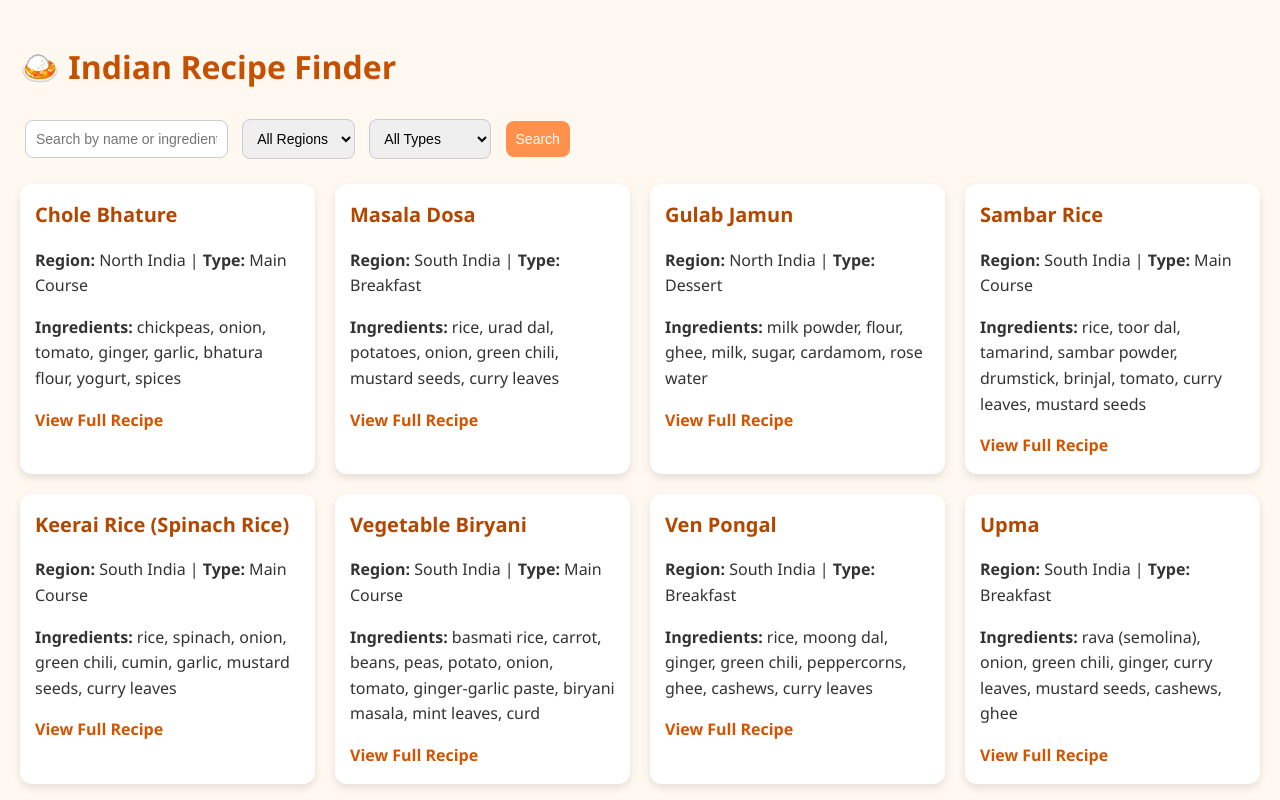
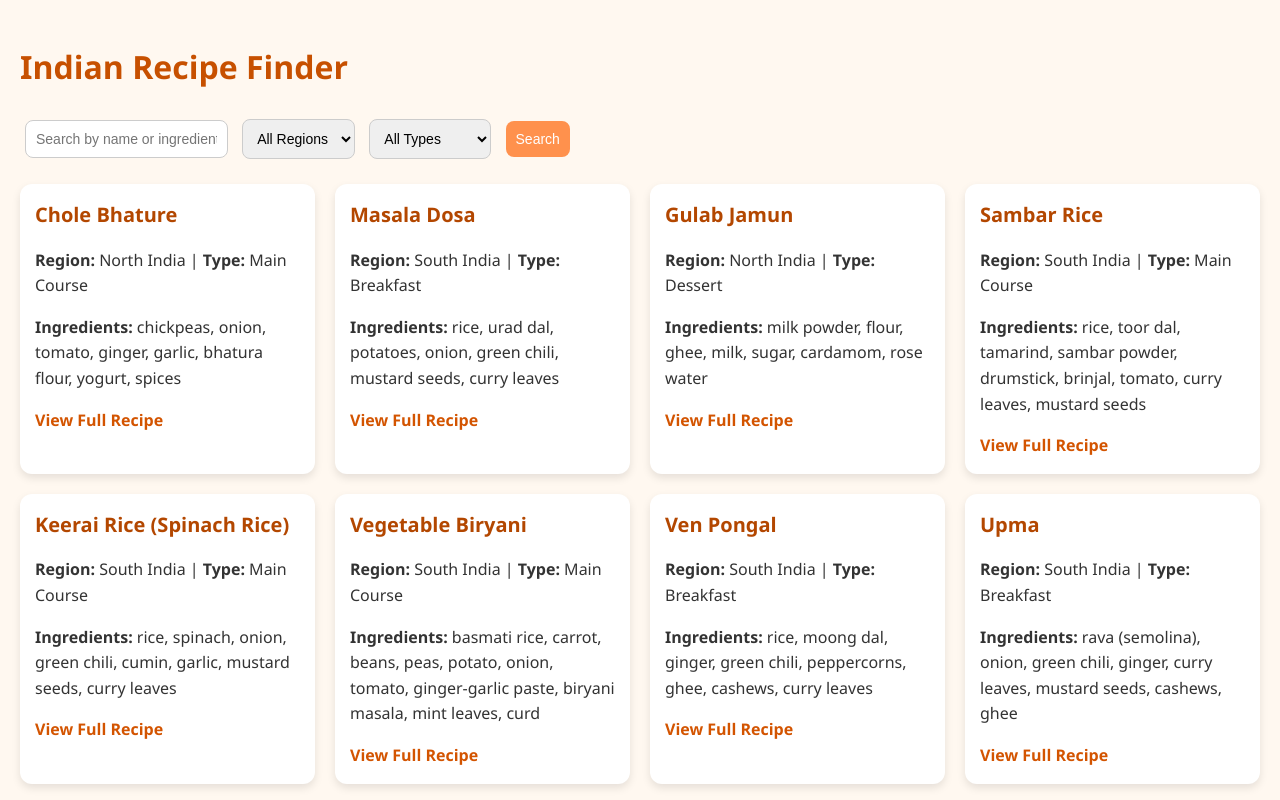
Before and after one commit to Vijayesh314/RecipeGenerator, a plain HTML site: page index.html in a window 1280 px wide. Shown: the top 800 px of the page. Drawn offline with Linux system fonts and the light colour scheme.

Commit message:
Update index.html

```diff
--- a/index.html
+++ b/index.html
@@ -6,7 +6,7 @@
   <link rel="stylesheet" href="style.css">
 </head>
 <body>
-  <h1>🍛 Indian Recipe Finder</h1>
+  <h1>Indian Recipe Finder</h1>
 
   <input type="text" id="searchBar" placeholder="Search by name or ingredient...">
   <select id="regionFilter">
@@ -26,4 +26,5 @@
 
   <script src="app.js"></script>
 </body>
+
 </html>
```
